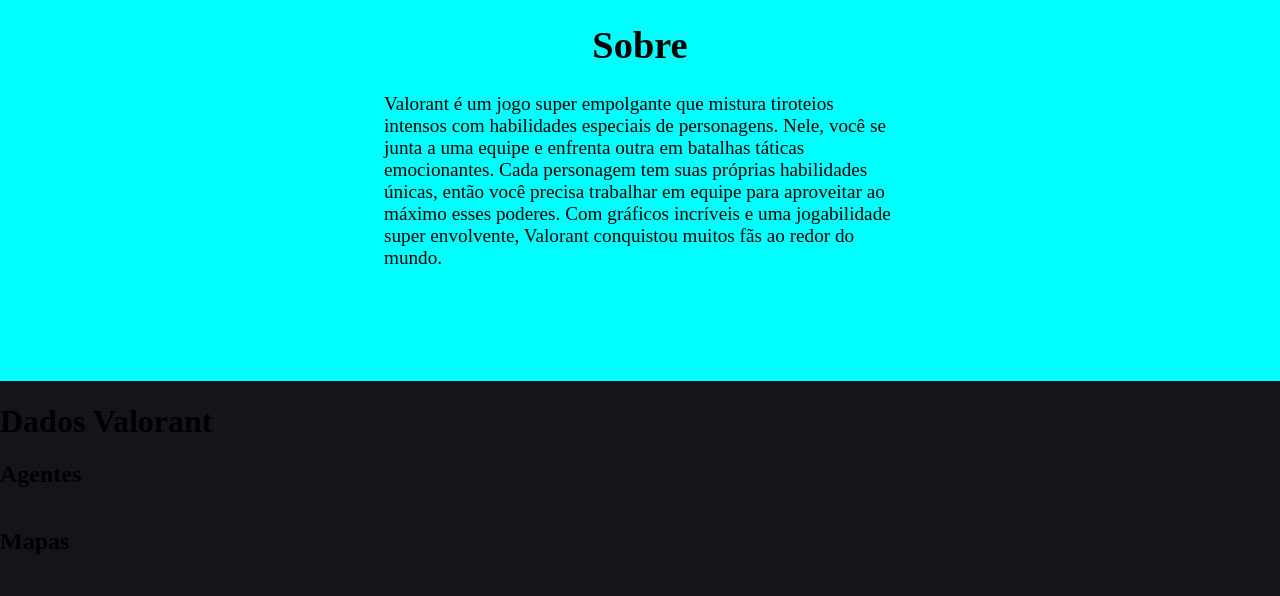
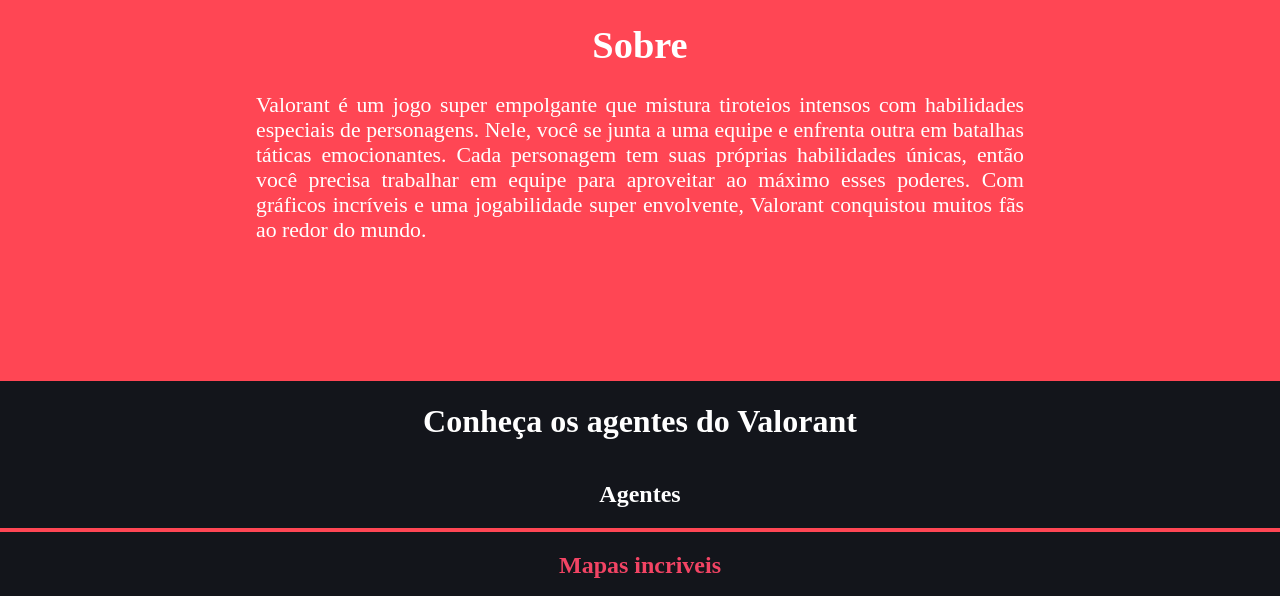
Before and after one commit to brennosantoss/individual, a plain HTML site: page public/valorant.html in a window 1280 px wide. Shown: the part 425-1021 px from the top of the page. Before the commit the page ends 1000 px from the top, so only its background shows below. Drawn offline with Linux system fonts and the light colour scheme; no server answers.

Commit message:
adicionando estilo

```diff
--- a/app.js
+++ b/app.js
@@ -1,6 +1,7 @@
 const express = require('express');
 const axios = require('axios');
 const path = require('path');
+const translate = require('@vitalets/google-translate-api');
 
 const app = express();
 const PORT = 3000;
@@ -18,6 +19,7 @@
     }
 });
 
+
 // Endpoint para obter dados dos mapas
 app.get('/api/maps', async (req, res) => {
     try {
--- a/public/style/stylevalorant.css
+++ b/public/style/stylevalorant.css
@@ -39,16 +39,21 @@
 .container {
     display: flex;
     flex-wrap: wrap;
+    align-items: center;
+    width: 100%;
+
 
 }
 .card {
-    border: 1px solid #ccc;
+    border: 1px solid #FF4654;
     border-radius: 8px;
     margin: 16px;
     padding: 16px;
     width: 300px;
     text-align: center;
-    background-color: white;
+    background-color: #0F1722;
+    color: #F24464;
+
 }
 .card img {
     border-radius: 8px;
@@ -62,14 +67,60 @@
 .sobre_valorant{
 width: 100%;
 height: 30vw;
-background-color: aqua;
+background-color:#FF4654;
 font-size: 1.5vw;
 display: flex;
 flex-direction: column;
 align-items: center;
+color: white;
+}
+
+.span_sobre{
+    width: 60%;
+    font-size: 1.7vw;
+    text-align: justify;
+    }
+    .agentes{
+        display: flex;
+        justify-content: center;
+        flex-direction: column;
+        border-bottom: #FF4654 solid 4px;
+
+    }
+    .textos_agentes{
+        display: flex;
+        flex-direction: column;
+        align-items: center;
+        color: white;
+    }
+
+.sessao_mapas{
+ display: flex;
+ justify-content: center;
+ flex-direction: column;
+ color: #F24464;
+ width: 100%;
+ margin-left: 30%px;
+}
+
+.sessao_mapas .card{
+    width: 27%;
 }
 
 
-.sobre_valorant span{
-    width: 40%;
-    }
+.sessao_mapas h2{
+    display: flex;
+    align-items: center;
+}
+.indroducao_mapas{
+width: 100%;
+display: flex;
+justify-content: center;
+
+}
+
+.mostra_mapas{
+    display: flex;
+    width: 100%;
+    flex-direction: row-reverse;
+}
--- a/public/valorant.html
+++ b/public/valorant.html
@@ -1,5 +1,6 @@
 <!DOCTYPE html>
 <html lang="pt">
+
 <head>
     <meta charset="UTF-8">
     <meta name="viewport" content="width=device-width, initial-scale=1.0">
@@ -36,20 +37,20 @@
                     //     abilitiesTitle.textContent = 'Habilidades:';
                     //     card.appendChild(abilitiesTitle);
 
-                    //     // item.abilities.forEach(ability => {
-                    //     //     const abilityDiv = document.createElement('div');
-                    //     //     abilityDiv.className = 'ability';
+                    //     item.abilities.forEach(ability => {
+                    //         const abilityDiv = document.createElement('div');
+                    //         abilityDiv.className = 'ability';
 
-                    //     //     const abilityName = document.createElement('strong');
-                    //     //     abilityName.textContent = ability.displayName;
+                    //         const abilityName = document.createElement('strong');
+                    //         abilityName.textContent = ability.displayName;
 
-                    //     //     const abilityDescription = document.createElement('p');
-                    //     //     abilityDescription.textContent = ability.description;
+                    //         const abilityDescription = document.createElement('p');
+                    //         abilityDescription.textContent = ability.description;
 
-                    //     //     abilityDiv.appendChild(abilityName);
-                    //     //     abilityDiv.appendChild(abilityDescription);
-                    //     //     card.appendChild(abilityDiv);
-                    //     // });
+                    //         abilityDiv.appendChild(abilityName);
+                    //         abilityDiv.appendChild(abilityDescription);
+                    //         card.appendChild(abilityDiv);
+                    //     });
                     // }
 
                     container.appendChild(card);
@@ -65,14 +66,15 @@
         });
     </script>
 </head>
+
 <body>
 
     <div class="mae">
 
         <div class="nav">
             <div class="options">
-                <a href="index.html" >inicio</a>
-                <a href="cs2.html" >cs2</a>
+                <a href="index.html">inicio</a>
+                <a href="cs2.html">cs2</a>
                 <a href="valorant.html">valorant</a>
             </div>
             <div class="entrar">
@@ -91,16 +93,32 @@
 
         <div class="sobre_valorant">
             <h1>Sobre</h1>
-            <span>Valorant é um jogo super empolgante que mistura tiroteios intensos com habilidades especiais de personagens. Nele, você se junta a uma equipe e enfrenta outra em batalhas táticas emocionantes. Cada personagem tem suas próprias habilidades únicas, então você precisa trabalhar em equipe para aproveitar ao máximo esses poderes. Com gráficos incríveis e uma jogabilidade super envolvente, Valorant conquistou muitos fãs ao redor do mundo.</span>
+            <span class="span_sobre">Valorant é um jogo super empolgante que mistura tiroteios intensos com habilidades
+                especiais de
+                personagens. Nele, você se junta a uma equipe e enfrenta outra em batalhas táticas emocionantes. Cada
+                personagem tem suas próprias habilidades únicas, então você precisa trabalhar em equipe para aproveitar
+                ao máximo esses poderes. Com gráficos incríveis e uma jogabilidade super envolvente, Valorant conquistou
+                muitos fãs ao redor do mundo.</span>
         </div>
 
-    <h1>Dados Valorant</h1>
+        <div class="agentes">
+            <div class="textos_agentes">
+                <h1>Conheça os agentes do Valorant</h1>
                 <h2>Agentes</h2>
+            </div>
             <div id="agents-container" class="container"></div>
-    <h2>Mapas</h2>
+        </div>
+
+        <div class="sessao_mapas">
+            <div class="indroducao_mapas">
+                <h2>Mapas incriveis</h2>
+            </div>
+            <div class="mostra_mapas">
                 <div id="maps-container" class="container"></div>
-
+            </div>
+        </div>
 
     </div>
 </body>
+
 </html>
```
Also changed, not shown: public/cs2.html (added, +66 -0 lines), public/login.HTML (added, +45 -0 lines), public/vava.html (deleted, +0 -32 lines), public/style/stylecs.css (added). Lines whose indentation alone changed are shown as unchanged.
